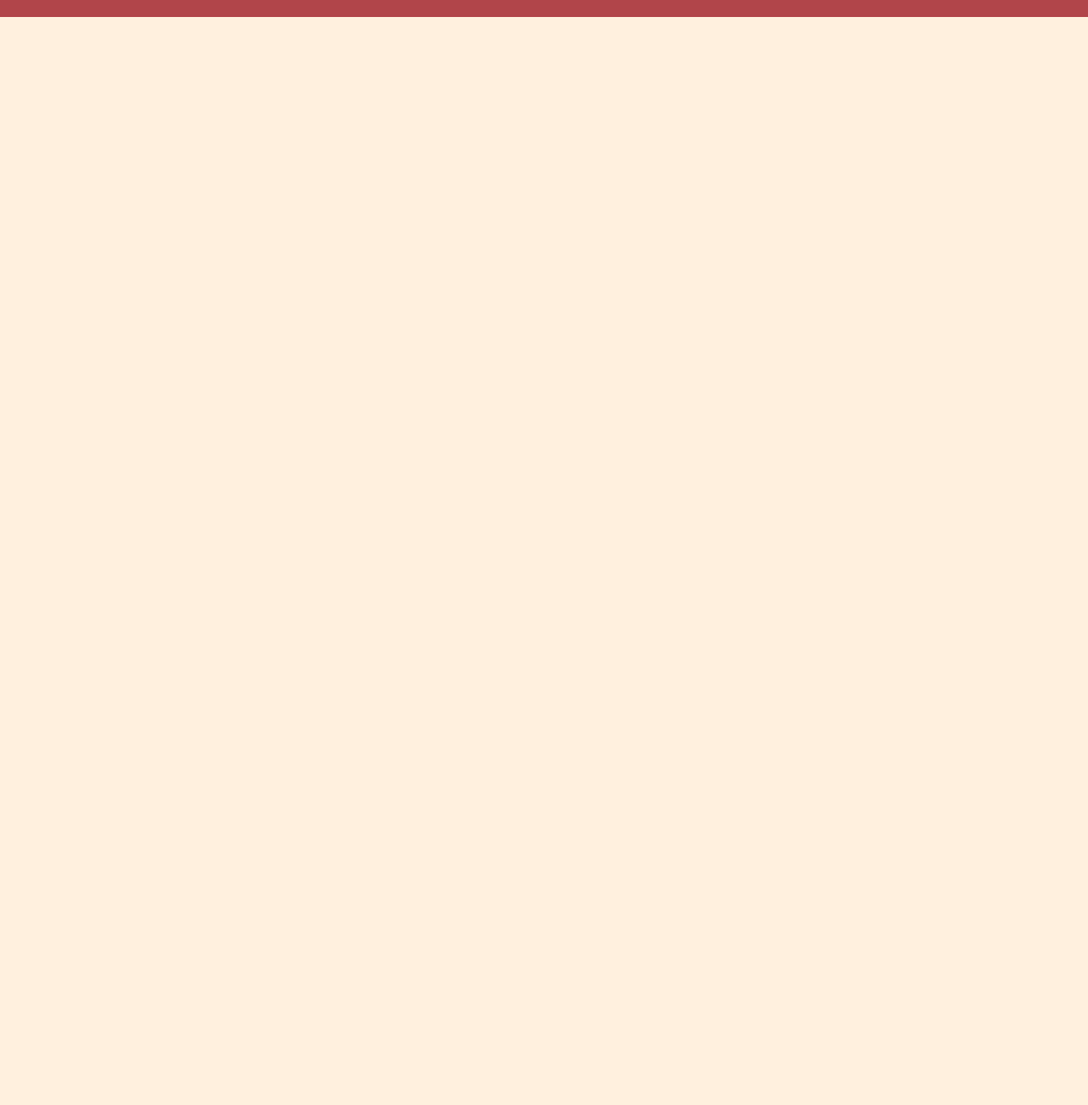
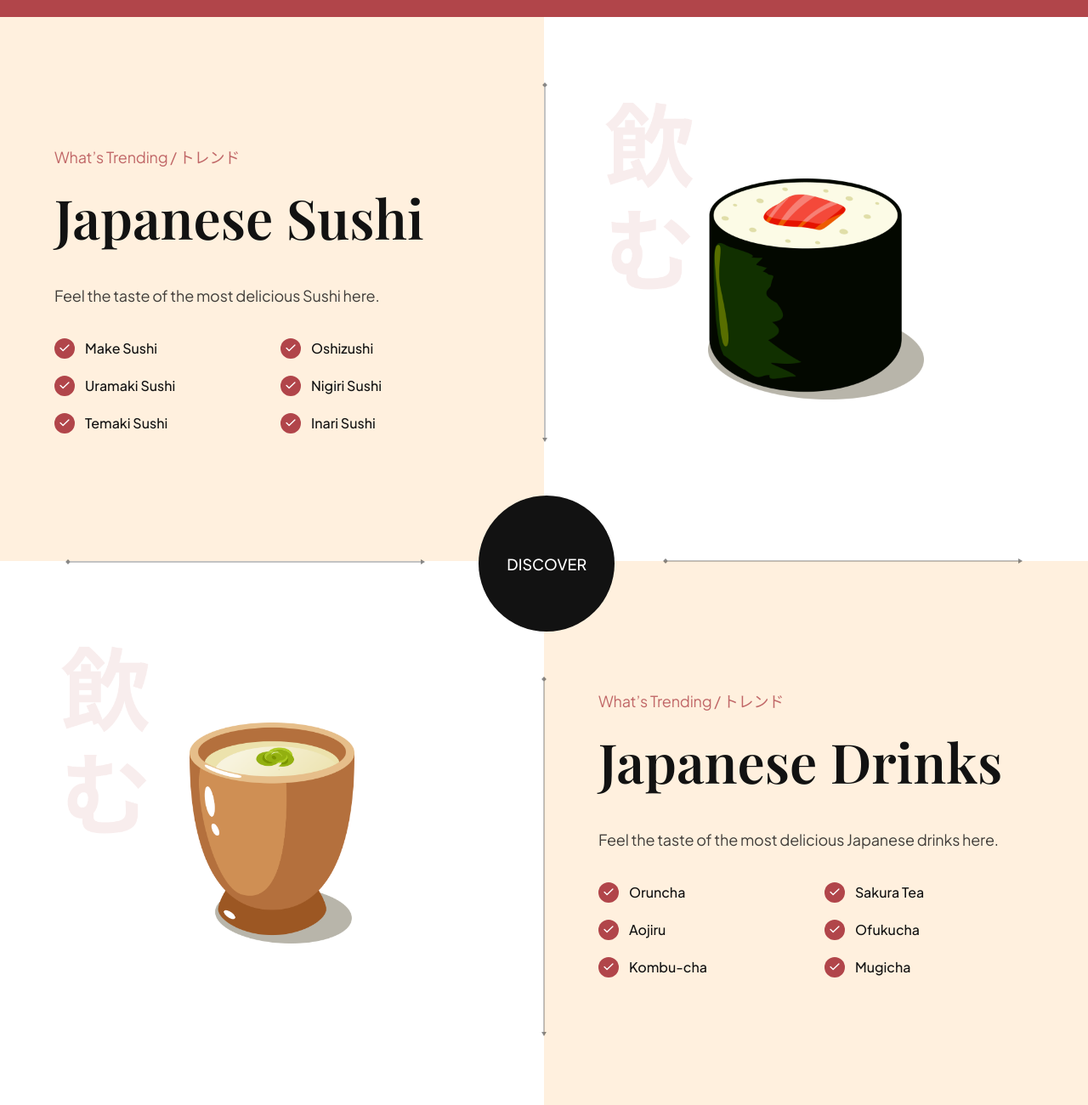
Before and after one commit to kat1z/SushiJoy, a plain HTML site: page index.html in a window 1280 px wide. Shown: the part 2398-3698 px from the top of the page at 85% size. Before the commit the page ends 2418 px from the top, so only its background shows below. Drawn offline with nearby package versions, Linux system fonts and the light colour scheme.

Commit message:
Added trending section

```diff
--- a/css/sections/trending.css
+++ b/css/sections/trending.css
@@ -0,0 +1,163 @@
+.trending {
+  position: relative;
+
+  display: flex;
+  flex-direction: column;
+  overflow: hidden;
+}
+
+.trending-sushi,
+.trending-drinks {
+  width: 100%;
+  min-height: 640px;
+
+  display: flex;
+  flex-direction: row;
+}
+
+.trending__content {
+  flex: 1;
+  display: flex;
+  justify-content: center;
+  flex-direction: column;
+
+  padding: 32px 64px;
+}
+
+.trending__list {
+  list-style: none;
+
+  flex-wrap: wrap;
+  gap: 20px;
+}
+
+.trending__list li {
+  flex: 1;
+  display: flex;
+  align-items: center;
+  flex-direction: row;
+  gap: 12px;
+
+  min-width: 210px;
+}
+
+.trending__icon {
+  width: 24px;
+  height: 24px;
+
+  background-color: var(--primary-color);
+  border-radius: 100%;
+}
+
+.trending__icon img {
+  width: 50%;
+  height: 50%;
+  object-fit: contain;
+}
+
+.trending__list p {
+  flex: 1;
+
+  font-size: 1rem;
+  font-weight: 500;
+  font-family: var(--plus-jakarta-sans);
+  color: var(--secondary-color);
+}
+
+.trending__image {
+  flex: 1;
+
+  position: relative;
+  padding: 32px 64px;
+
+  background-color: var(--color-white);
+  background-repeat: no-repeat;
+  background-size: contain;
+  background-position: center;
+}
+
+.trending-sushi,
+.trending__image {
+  background-image: url('../../assets/japanese_sushi.png');
+}
+
+.trending-drinks,
+.trending__image {
+  background-image: url('../../assets/japanese_drinks.png');
+}
+
+.trending__image img {
+  width: 254px;
+  height: 260px;
+  object-fit: contain;
+}
+
+.trending__discover {
+  position: absolute;
+  top: 44%;
+  left: 44%;
+  z-index: 1;
+
+  width: 160px;
+  height: 160px;
+
+  background-color: var(--secondary-color);
+  border-radius: 100%;
+
+  display: flex;
+  justify-content: center;
+  align-items: center;
+
+  cursor: pointer;
+}
+
+.trending__discover p {
+  color: #fff;
+  text-transform: uppercase;
+
+  font-size: 1.125rem;
+  font-weight: 500;
+  font-family: var(--plus-jakarta-sans);
+}
+
+/* Arrows */
+.trending__arrow {
+  position: absolute;
+  z-index: 1;
+}
+
+.trending__arrow img {
+  object-fit: contain;
+}
+
+.trending__arrow-left {
+  left: -2.5px;
+  top: 12%;
+}
+
+.trending__arrow-left img,
+.trending__arrow-top img {
+  width: auto;
+  height: 100%;
+}
+
+.trending__arrow-top {
+  top: -10.5px;
+  left: 12%;
+}
+
+.trending__arrow-bottom {
+  bottom: -6.5px;
+  right: 12%;
+}
+
+.trending__arrow-bottom img,
+.trending__arrow-right img {
+  width: 100%;
+  height: auto;
+}
+
+.trending__arrow-right {
+  right: -2.5px;
+  bottom: 12%;
+}
--- a/index.html
+++ b/index.html
@@ -169,6 +169,127 @@
       </button>
     </section>
 
+    <section class="trending" id="food">
+      <section class="trending-sushi">
+        <div class="trending__content" data-aos="fade-right">
+          <p class="sushi__subtitle">What’s Trending / トレンド</p>
+          <h3 class="sushi__title">Japanese Sushi</h3>
+          <p class="sushi__description">Feel the taste of the most delicious Sushi here.</p>
+
+          <ul class="trending__list flex-between">
+            <li>
+              <div class="trending__icon flex-center">
+                <img src="assets/check.svg" alt="check" />
+              </div>
+              <p>Make Sushi</p>
+            </li>
+            <li>
+              <div class="trending__icon flex-center">
+                <img src="assets/check.svg" alt="check" />
+              </div>
+              <p>Oshizushi</p>
+            </li>
+            <li>
+              <div class="trending__icon flex-center">
+                <img src="assets/check.svg" alt="check" />
+              </div>
+              <p>Uramaki Sushi</p>
+            </li>
+            <li>
+              <div class="trending__icon flex-center">
+                <img src="assets/check.svg" alt="check" />
+              </div>
+              <p>Nigiri Sushi</p>
+            </li>
+            <li>
+              <div class="trending__icon flex-center">
+                <img src="assets/check.svg" alt="check" />
+              </div>
+              <p>Temaki Sushi</p>
+            </li>
+            <li>
+              <div class="trending__icon flex-center">
+                <img src="assets/check.svg" alt="check" />
+              </div>
+              <p>Inari Sushi</p>
+            </li>
+          </ul>
+        </div>
+
+        <div class="trending__image flex-center">
+          <img src="assets/sushi-5.png" alt="sushi-5" data-aos="fade-left" />
+
+          <div class="trending__arrow trending__arrow-left">
+            <img src="assets/arrow-vertical.svg" alt="arrow vertical" />
+          </div>
+          <div class="trending__arrow trending__arrow-bottom">
+            <img src="assets/arrow-horizontal.svg" alt="arrow horizontal" />
+          </div>
+        </div>
+      </section>
+      <div class="trending__discover" data-aos="zoom-in">
+        <p>Discover</p>
+      </div>
+
+      <section class="trending-drinks">
+        <div class="trending__image flex-center">
+          <img src="assets/sushi-4.png" alt="sushi-4" data-aos="fade-right" />
+
+          <div class="trending__arrow trending__arrow-top">
+            <img src="assets/arrow-horizontal.svg" alt="arrow horizontal" />
+          </div>
+          <div class="trending__arrow trending__arrow-right">
+            <img src="assets/arrow-vertical.svg" alt="arrow vertical" />
+          </div>
+        </div>
+
+        <div class="trending__content" data-aos="fade-left">
+          <p class="sushi__subtitle">What’s Trending / トレンド</p>
+          <h3 class="sushi__title">Japanese Drinks</h3>
+          <p class="sushi__description">Feel the taste of the most delicious Japanese drinks here.</p>
+
+          <ul class="trending__list flex-between">
+            <li>
+              <div class="trending__icon flex-center">
+                <img src="assets/check.svg" alt="check" />
+              </div>
+              <p>Oruncha</p>
+            </li>
+            <li>
+              <div class="trending__icon flex-center">
+                <img src="assets/check.svg" alt="check" />
+              </div>
+              <p>Sakura Tea</p>
+            </li>
+            <li>
+              <div class="trending__icon flex-center">
+                <img src="assets/check.svg" alt="check" />
+              </div>
+              <p>Aojiru</p>
+            </li>
+            <li>
+              <div class="trending__icon flex-center">
+                <img src="assets/check.svg" alt="check" />
+              </div>
+              <p>Ofukucha</p>
+            </li>
+            <li>
+              <div class="trending__icon flex-center">
+                <img src="assets/check.svg" alt="check" />
+              </div>
+              <p>Kombu-cha</p>
+            </li>
+            <li>
+              <div class="trending__icon flex-center">
+                <img src="assets/check.svg" alt="check" />
+              </div>
+              <p>Mugicha</p>
+            </li>
+          </ul>
+        </div>
+      </section>
+    </section>
+
     <script src="js/script.js" type="module"></script>
   </body>
 </html>
```
